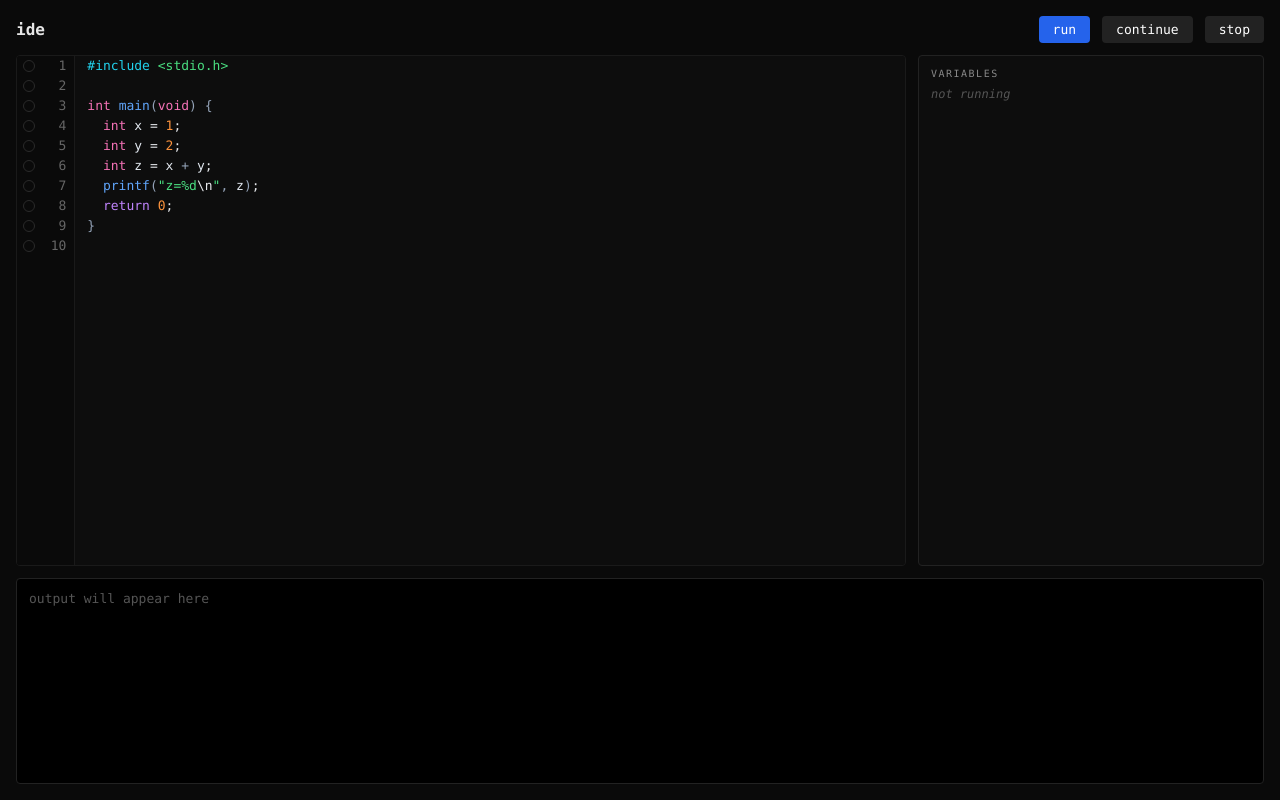
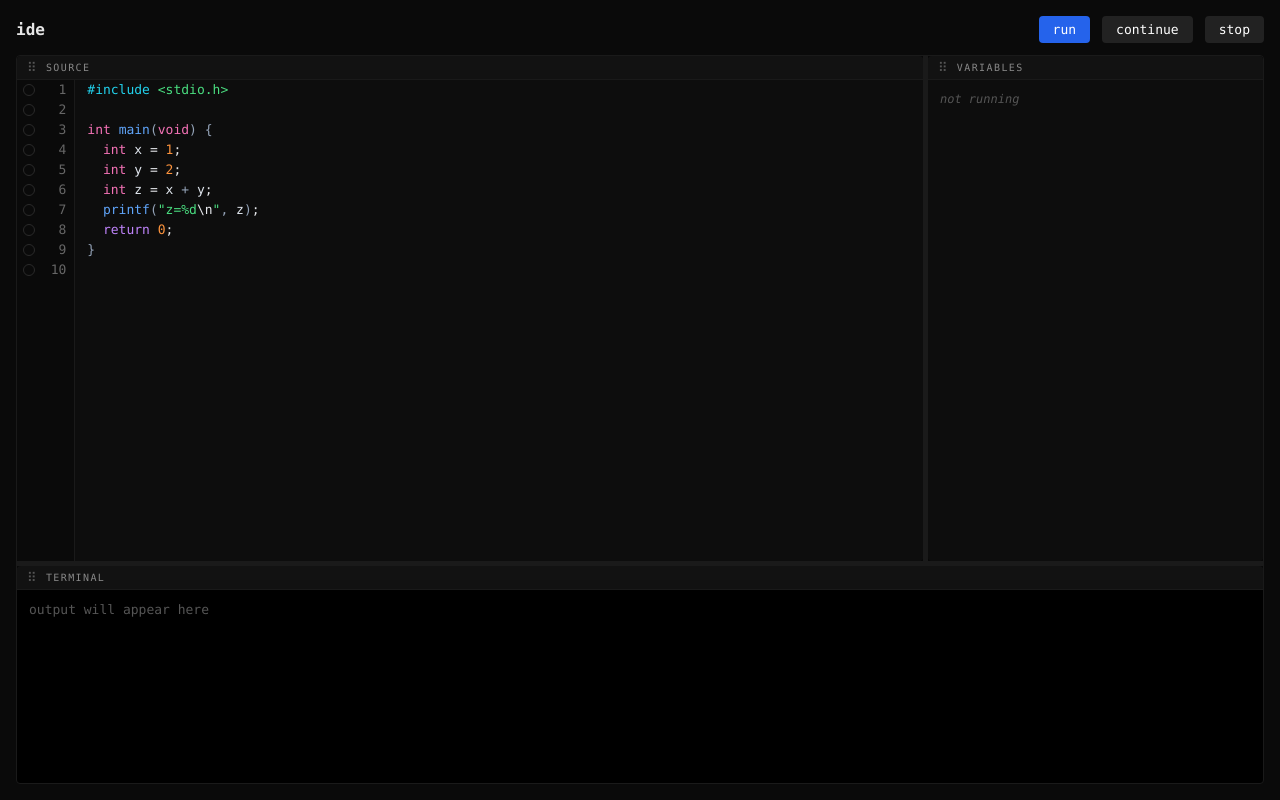
Before and after one commit to fabioibanez/ide, a Next.js app: page / in a window 1280 px wide. Built offline with nearby package versions, Linux system fonts and the light colour scheme.

Commit message:
feat: draggable panes + bkpt bug fix
Signed-off-by: fabio <fabioi@stanford.edu>

```diff
--- /dev/null
+++ b/app/ResizableWorkspace.tsx
@@ -0,0 +1,286 @@
+'use client';
+
+import { type ReactNode, useCallback, useEffect, useState } from 'react';
+import {
+  DndContext,
+  DragOverlay,
+  PointerSensor,
+  pointerWithin,
+  useDraggable,
+  useDroppable,
+  useSensor,
+  useSensors,
+  type DragEndEvent,
+  type DragStartEvent,
+} from '@dnd-kit/core';
+import { Group, Panel, Separator } from 'react-resizable-panels';
+
+import './dock.css';
+
+export type PaneId = 'editor' | 'variables' | 'output';
+
+type ZoneId = 'main' | 'side' | 'panel';
+
+const PANE_LABELS: Record<PaneId, string> = {
+  editor: 'source',
+  variables: 'variables',
+  output: 'terminal',
+};
+
+const ZONES: ZoneId[] = ['main', 'side', 'panel'];
+
+/** Which pane lives in each dock region (VS Code–style: main | right strip | bottom panel). */
+type Placement = Record<ZoneId, PaneId>;
+
+const DEFAULT_PLACEMENT: Placement = {
+  main: 'editor',
+  side: 'variables',
+  panel: 'output',
+};
+
+const PLACEMENT_KEY = 'ide-dock-placement-v2';
+
+function isValidPlacement(x: unknown): x is Placement {
+  if (typeof x !== 'object' || x === null) return false;
+  const o = x as Record<string, unknown>;
+  const seen = new Set<PaneId>();
+  for (const z of ZONES) {
+    const p = o[z];
+    if (p !== 'editor' && p !== 'variables' && p !== 'output') return false;
+    if (seen.has(p)) return false;
+    seen.add(p);
+  }
+  return seen.size === 3;
+}
+
+function swapZones(p: Placement, a: ZoneId, b: ZoneId): Placement {
+  if (a === b) return p;
+  const next = { ...p };
+  const t = next[a];
+  next[a] = next[b];
+  next[b] = t;
+  return next;
+}
+
+function persistPlacement(p: Placement) {
+  try {
+    localStorage.setItem(PLACEMENT_KEY, JSON.stringify(p));
+  } catch {
+    /* ignore */
+  }
+}
+
+/** One docked “window”: title bar drags to swap zones; body fills the panel cell. */
+function DockZone({
+  zone,
+  pane,
+  children,
+}: {
+  zone: ZoneId;
+  pane: PaneId;
+  children: ReactNode;
+}) {
+  const { setNodeRef: setDropRef, isOver } = useDroppable({
+    id: `drop-${zone}`,
+    data: { zone },
+  });
+
+  const { attributes, listeners, setNodeRef: setDragRef, isDragging } = useDraggable({
+    id: `drag-${zone}`,
+    data: { zone },
+  });
+
+  return (
+    <div
+      ref={setDropRef}
+      className="ide-dock-zone"
+      data-drop-highlight={isOver ? 'true' : undefined}
+      style={{
+        display: 'flex',
+        flexDirection: 'column',
+        height: '100%',
+        minHeight: 0,
+        minWidth: 0,
+        background: '#0d0d0d',
+        borderRadius: 4,
+        overflow: 'hidden',
+        outline: isOver ? '2px solid rgba(59, 130, 246, 0.65)' : undefined,
+        outlineOffset: -1,
+        transition: 'outline 0.12s ease',
+      }}
+    >
+      <div
+        ref={setDragRef}
+        {...listeners}
+        {...attributes}
+        className="ide-dock-zone-title"
+        style={{
+          flexShrink: 0,
+          display: 'flex',
+          alignItems: 'center',
+          gap: 8,
+          padding: '5px 10px',
+          background: '#121212',
+          borderBottom: '1px solid #1a1a1a',
+          fontSize: 10,
+          letterSpacing: 1.4,
+          textTransform: 'uppercase',
+          color: '#888',
+          cursor: 'grab',
+          userSelect: 'none',
+          touchAction: 'none',
+          opacity: isDragging ? 0.45 : 1,
+        }}
+      >
+        <span style={{ color: '#555', fontSize: 13, lineHeight: 1 }} aria-hidden>
+          ⠿
+        </span>
+        {PANE_LABELS[pane]}
+      </div>
+      <div
+        style={{
+          flex: 1,
+          minHeight: 0,
+          minWidth: 0,
+          display: 'flex',
+          flexDirection: 'column',
+          overflow: 'hidden',
+        }}
+      >
+        {children}
+      </div>
+    </div>
+  );
+}
+
+export type ResizableWorkspaceProps = {
+  panes: Record<PaneId, ReactNode>;
+};
+
+/**
+ * VS Code–style dock: main (left) | side (right) on top, full-width panel on bottom.
+ * Drag a pane’s title onto another zone to swap. Resize with the splitters.
+ */
+export default function ResizableWorkspace({ panes }: ResizableWorkspaceProps) {
+  const [placement, setPlacement] = useState<Placement>(DEFAULT_PLACEMENT);
+  const [dragZone, setDragZone] = useState<ZoneId | null>(null);
+
+  useEffect(() => {
+    try {
+      const raw = localStorage.getItem(PLACEMENT_KEY);
+      if (!raw) return;
+      const parsed: unknown = JSON.parse(raw);
+      if (isValidPlacement(parsed)) setPlacement(parsed);
+    } catch {
+      /* ignore */
+    }
+  }, []);
+
+  const sensors = useSensors(
+    useSensor(PointerSensor, {
+      activationConstraint: { distance: 8 },
+    }),
+  );
+
+  const onDragStart = useCallback((e: DragStartEvent) => {
+    const z = e.active.data.current?.zone as ZoneId | undefined;
+    setDragZone(z ?? null);
+  }, []);
+
+  const onDragEnd = useCallback((e: DragEndEvent) => {
+    setDragZone(null);
+    const { active, over } = e;
+    if (!over) return;
+    const from = active.data.current?.zone as ZoneId | undefined;
+    const to = over.data.current?.zone as ZoneId | undefined;
+    if (!from || !to || from === to) return;
+    setPlacement((p) => {
+      const next = swapZones(p, from, to);
+      persistPlacement(next);
+      return next;
+    });
+  }, []);
+
+  const onDragCancel = useCallback(() => setDragZone(null), []);
+
+  const draggedPane = dragZone ? placement[dragZone] : null;
+
+  return (
+    <DndContext
+      sensors={sensors}
+      collisionDetection={pointerWithin}
+      onDragStart={onDragStart}
+      onDragEnd={onDragEnd}
+      onDragCancel={onDragCancel}
+    >
+      <div
+        style={{
+          flex: 1,
+          minHeight: 0,
+          minWidth: 0,
+          display: 'flex',
+          flexDirection: 'column',
+          border: '1px solid #1a1a1a',
+          borderRadius: 4,
+          overflow: 'hidden',
+          background: '#080808',
+        }}
+      >
+        <Group
+          id="ide-dock-vertical"
+          orientation="vertical"
+          style={{ flex: 1, minHeight: 0, minWidth: 0, height: '100%' }}
+        >
+          <Panel id="top" minSize="18%" defaultSize="70%">
+            <Group
+              id="ide-dock-horizontal"
+              orientation="horizontal"
+              style={{ height: '100%', minHeight: 0, width: '100%' }}
+            >
+              <Panel id="main" minSize="28%" defaultSize="73%">
+                <DockZone zone="main" pane={placement.main}>
+                  {panes[placement.main]}
+                </DockZone>
+              </Panel>
+              <Separator id="sep-main-side" style={{ width: 5 }} />
+              <Panel id="side" minSize="18%" defaultSize="27%">
+                <DockZone zone="side" pane={placement.side}>
+                  {panes[placement.side]}
+                </DockZone>
+              </Panel>
+            </Group>
+          </Panel>
+          <Separator id="sep-top-panel" style={{ height: 5 }} />
+          <Panel id="bottom" minSize="14%" defaultSize="30%">
+            <DockZone zone="panel" pane={placement.panel}>
+              {panes[placement.panel]}
+            </DockZone>
+          </Panel>
+        </Group>
+      </div>
+
+      <DragOverlay
+        style={{ cursor: 'grabbing' }}
+        dropAnimation={{ duration: 140, easing: 'cubic-bezier(0.25, 0.8, 0.25, 1)' }}
+      >
+        {draggedPane ? (
+          <div
+            style={{
+              padding: '8px 14px',
+              background: '#1a1a1a',
+              border: '1px solid rgba(59, 130, 246, 0.55)',
+              borderRadius: 6,
+              fontSize: 11,
+              letterSpacing: 1.2,
+              textTransform: 'uppercase',
+              color: '#a5b4fc',
+              boxShadow: '0 12px 36px rgba(0,0,0,0.5)',
+            }}
+          >
+            {PANE_LABELS[draggedPane]}
+          </div>
+        ) : null}
+      </DragOverlay>
+    </DndContext>
+  );
+}
--- /dev/null
+++ b/app/dock.css
@@ -0,0 +1,17 @@
+/* react-resizable-panels separators */
+[data-separator]:not([data-separator='disabled']) {
+  background: #1a1a1a;
+  transition:
+    background 0.14s ease,
+    box-shadow 0.14s ease;
+}
+
+[data-separator]:not([data-separator='disabled']):hover {
+  background: rgba(59, 130, 246, 0.35);
+  box-shadow: 0 0 12px rgba(59, 130, 246, 0.12);
+}
+
+[data-separator='active'] {
+  background: rgba(59, 130, 246, 0.55) !important;
+  box-shadow: 0 0 16px rgba(59, 130, 246, 0.2);
+}
--- a/app/page.tsx
+++ b/app/page.tsx
@@ -3,6 +3,7 @@
 import { Runtime } from '@jtrb/runtime';
 import { useCallback, useEffect, useRef, useState } from 'react';
 import CodeEditor from './CodeEditor';
+import ResizableWorkspace from './ResizableWorkspace';
 
 const defaultCode = `#include <stdio.h>
 
@@ -63,7 +64,7 @@ export default function Page() {
   const [output, setOutput] = useState<string>('');
   const [isRunning, setIsRunning] = useState<boolean>(false);
   const [isStopped, setIsStopped] = useState<boolean>(false);
-  const [breakpoints, setBreakpoints] = useState<Set<number>>(new Set([4]));
+  const [breakpoints, setBreakpoints] = useState<Set<number>>(() => new Set());
   const [stoppedLine, setStoppedLine] = useState<number | null>(null);
   const [scopes, setScopes] = useState<ScopeView[]>([]);
 
@@ -146,8 +147,8 @@ export default function Page() {
         new WritableStream<Uint8Array>({
           write: (chunk) => setOutput((prev) => prev + decoder.decode(chunk)),
         });
-      void rt.stdout.pipeTo(sink()).catch(() => {});
-      void rt.stderr.pipeTo(sink()).catch(() => {});
+      void rt.stdout.pipeTo(sink()).catch(() => { });
+      void rt.stderr.pipeTo(sink()).catch(() => { });
 
       rt.fs = { 'main.c': code };
 
@@ -231,19 +232,10 @@ export default function Page() {
         <Btn label="stop" onClick={handleStop} disabled={!isRunning} color="#7f1d1d" />
       </header>
 
-      <div style={{ display: 'flex', flex: 1, minHeight: 0, gap: 12 }}>
-        {/* Editor */}
-        <div
-          style={{
-            display: 'flex',
-            flex: 1,
-            minWidth: 0,
-            border: '1px solid #1a1a1a',
-            borderRadius: 4,
-            background: '#0d0d0d',
-            overflow: 'hidden',
-          }}
-        >
+      <div style={{ flex: 1, minHeight: 0, display: 'flex', flexDirection: 'column' }}>
+        <ResizableWorkspace
+          panes={{
+            editor: (
               <CodeEditor
                 value={code}
                 onChange={setCode}
@@ -251,32 +243,17 @@ export default function Page() {
                 onToggleBreakpoint={toggleBreakpoint}
                 stoppedLine={stoppedLine}
               />
-        </div>
-
-        {/* Variables panel */}
+            ),
+            variables: (
               <aside
                 style={{
-            width: 320,
-            flexShrink: 0,
-            background: '#0d0d0d',
-            border: '1px solid #222',
-            borderRadius: 4,
+                  height: '100%',
                   padding: 12,
                   overflow: 'auto',
                   fontSize: 12,
+                  boxSizing: 'border-box',
                 }}
               >
-          <div
-            style={{
-              fontSize: 10,
-              letterSpacing: 1.5,
-              color: '#888',
-              textTransform: 'uppercase',
-              marginBottom: 8,
-            }}
-          >
-            variables
-          </div>
                 {!isStopped && (
                   <div style={{ color: '#555', fontStyle: 'italic' }}>
                     {isRunning ? 'running — set a breakpoint and run again to inspect' : 'not running'}
@@ -312,25 +289,30 @@ export default function Page() {
                   </div>
                 ))}
               </aside>
-      </div>
-
+            ),
+            output: (
               <pre
                 style={{
                   margin: 0,
                   padding: 12,
-          height: 180,
+                  height: '100%',
+                  boxSizing: 'border-box',
                   overflow: 'auto',
                   background: '#000',
                   color: '#d4d4d4',
-          border: '1px solid #222',
-          borderRadius: 4,
                   fontFamily: FONT,
                   fontSize: FONT_SIZE,
                   whiteSpace: 'pre-wrap',
+                  flex: 1,
+                  minHeight: 0,
                 }}
               >
                 {output || <span style={{ color: '#555' }}>output will appear here</span>}
               </pre>
+            ),
+          }}
+        />
+      </div>
     </main>
   );
 }
@@ -361,7 +343,7 @@ function Btn(props: { label: string; onClick: () => void; disabled?: boolean; co
 
 function VariableRow(props: {
   variable: DapVariable;
-  dapSend: <T,>(command: string, args: Record<string, unknown>) => DapResponse<T> | null;
+  dapSend: <T, >(command: string, args: Record<string, unknown>) => DapResponse<T> | null;
   depth: number;
 }) {
   const { variable, dapSend, depth } = props;
--- a/package.json
+++ b/package.json
@@ -13,12 +13,14 @@
     "@codemirror/language": "^6.12.3",
     "@codemirror/state": "^6.6.0",
     "@codemirror/view": "^6.41.1",
+    "@dnd-kit/core": "^6.3.1",
     "@jtrb/runtime": "^0.2.1",
     "@lezer/highlight": "^1.2.3",
     "@uiw/react-codemirror": "^4.25.9",
     "next": "^15.0.3",
     "react": "^19.0.0",
-    "react-dom": "^19.0.0"
+    "react-dom": "^19.0.0",
+    "react-resizable-panels": "^4.11.0"
   },
   "devDependencies": {
     "@types/node": "^24.10.1",
```
Also changed, not shown: 1 other file (tests, documents, lock files or other folders). Lines whose indentation alone changed are shown as unchanged.
